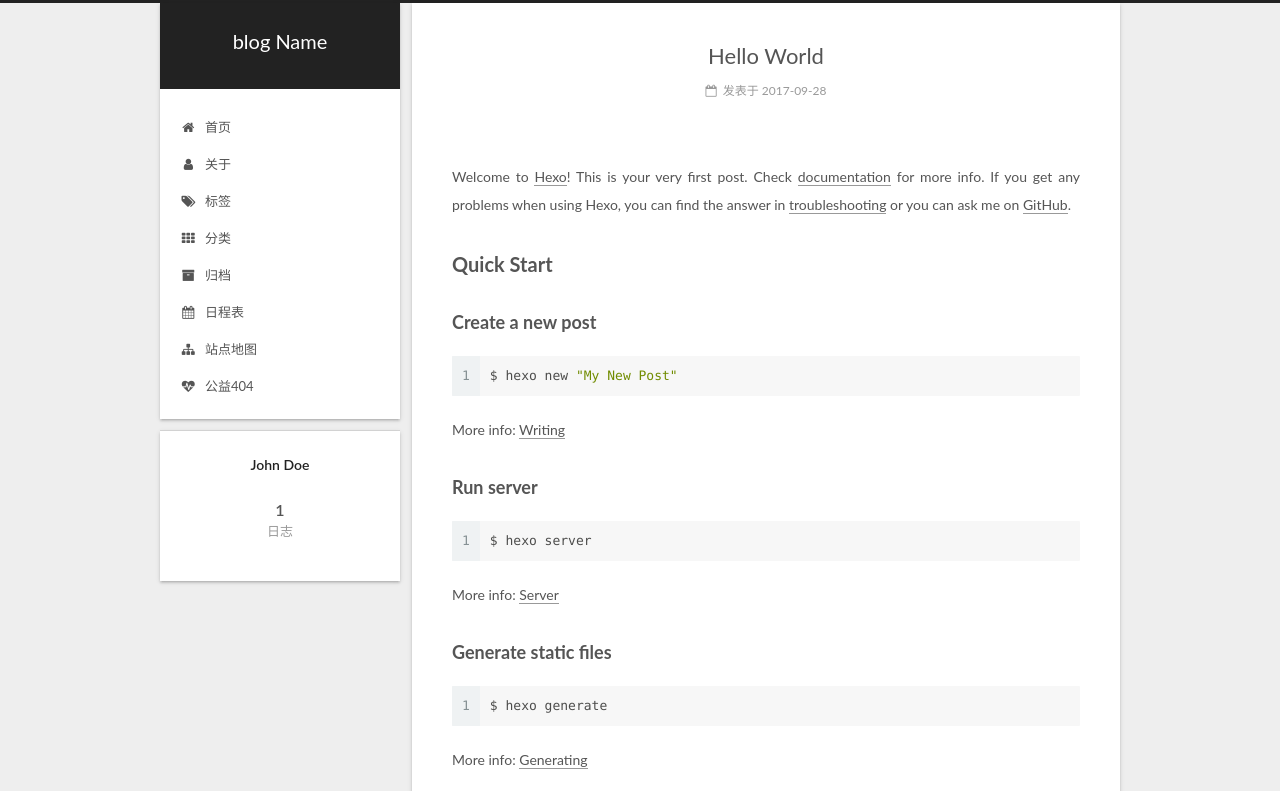
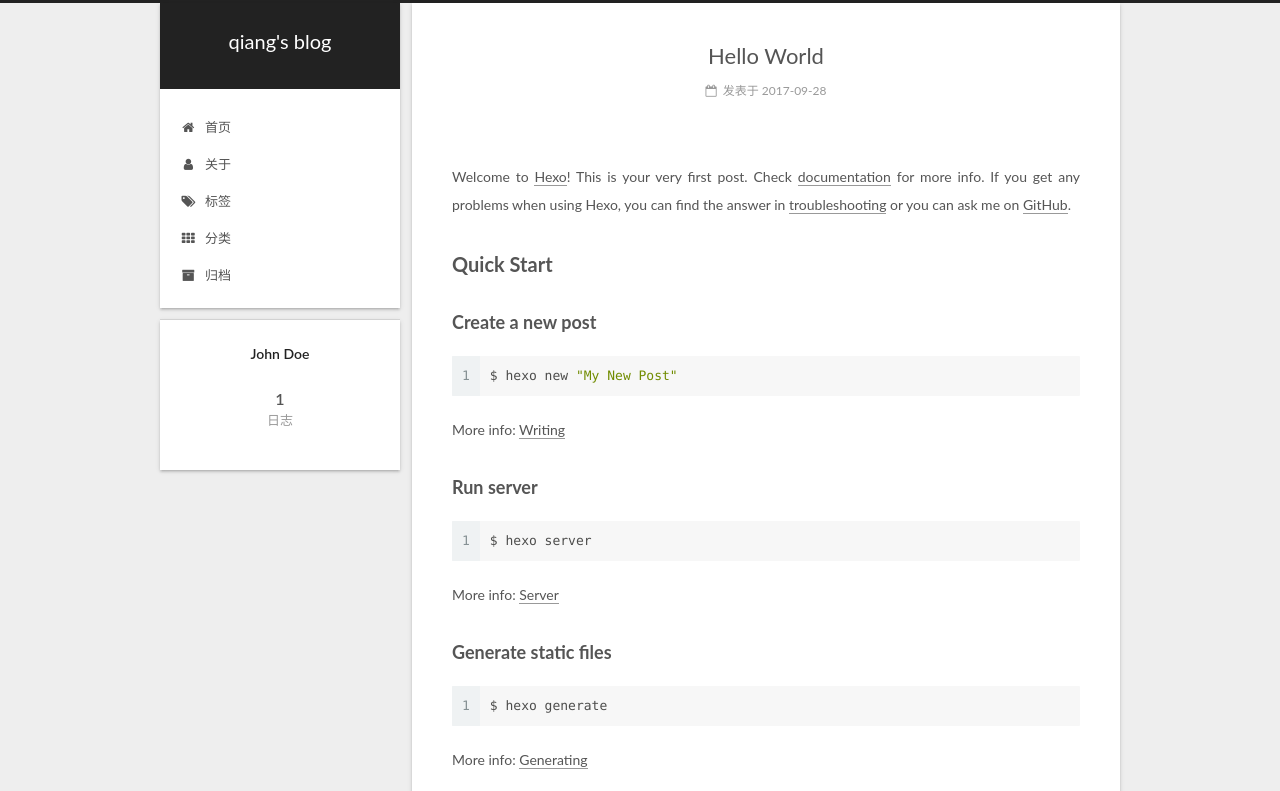
Before and after one commit to zhangxiangqiang/zhangxiangqiang.github.io, a plain HTML site: page index.html in a window 1280 px wide. Shown: the top 791 px of the page. Drawn offline with Linux system fonts and the light colour scheme.

Commit message:
Site updated: 2017-09-28 21:32:17

```diff
--- a/css/main.css
+++ b/css/main.css
@@ -1819,7 +1819,7 @@ pre .javascript .function {
   width: 4px;
   height: 4px;
   border-radius: 50%;
-  background: #aa83ff;
+  background: #9cebfe;
 }
 .links-of-blogroll {
   font-size: 13px;
--- a/index.html
+++ b/index.html
@@ -70,12 +70,12 @@
 
 
 <meta property="og:type" content="website">
-<meta property="og:title" content="blog Name">
+<meta property="og:title" content="qiang&#39;s blog">
 <meta property="og:url" content="http://yoursite.com/index.html">
-<meta property="og:site_name" content="blog Name">
+<meta property="og:site_name" content="qiang&#39;s blog">
 <meta property="og:locale" content="zh-Hans">
 <meta name="twitter:card" content="summary">
-<meta name="twitter:title" content="blog Name">
+<meta name="twitter:title" content="qiang&#39;s blog">
 
 
 
@@ -111,7 +111,7 @@
 
 
 
-  <title>blog Name</title>
+  <title>qiang's blog</title>
 
 
 
@@ -142,7 +142,7 @@
     <div class="custom-logo-site-title">
       <a href="/"  class="brand" rel="start">
         <span class="logo-line-before"><i></i></span>
-        <span class="site-title">blog Name</span>
+        <span class="site-title">qiang's blog</span>
         <span class="logo-line-after"><i></i></span>
       </a>
     </div>
@@ -217,36 +217,6 @@
         </li>
 
 
-        <li class="menu-item menu-item-schedule">
-          <a href="/schedule/" rel="section">
-
-              <i class="menu-item-icon fa fa-fw fa-calendar"></i> <br />
-
-            日程表
-          </a>
-        </li>
-
-
-        <li class="menu-item menu-item-sitemap">
-          <a href="/sitemap.xml" rel="section">
-
-              <i class="menu-item-icon fa fa-fw fa-sitemap"></i> <br />
-
-            站点地图
-          </a>
-        </li>
-
-
-        <li class="menu-item menu-item-commonweal">
-          <a href="/404/" rel="section">
-
-              <i class="menu-item-icon fa fa-fw fa-heartbeat"></i> <br />
-
-            公益404
-          </a>
-        </li>
-
-
 
     </ul>
 
@@ -288,7 +258,7 @@
     </span>
 
     <span hidden itemprop="publisher" itemscope itemtype="http://schema.org/Organization">
-      <meta itemprop="name" content="blog Name">
+      <meta itemprop="name" content="qiang's blog">
     </span>
 
 
```
Also changed, not shown: 2017/09/28/hello-world/index.html (+4 -34 lines), archives/2017/09/index.html (+5 -35 lines), archives/2017/index.html (+5 -35 lines), archives/index.html (+5 -35 lines).
